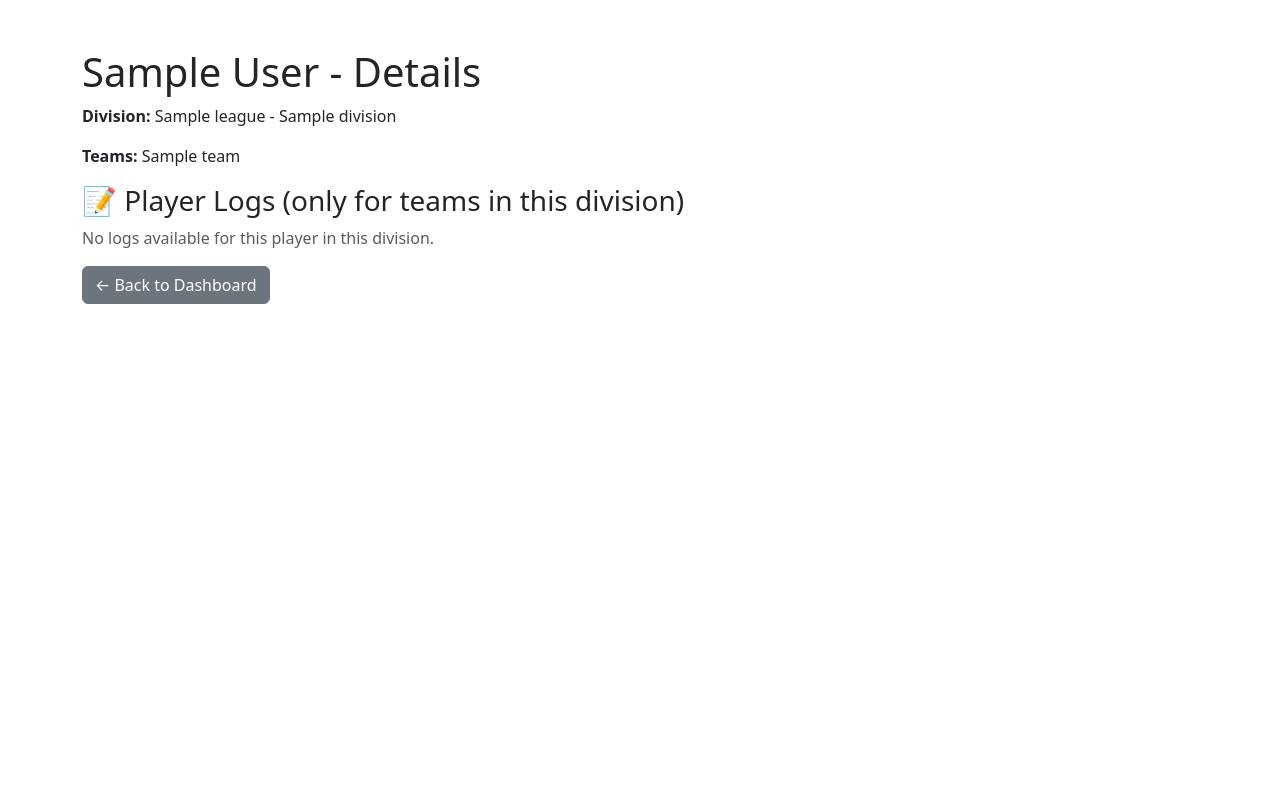
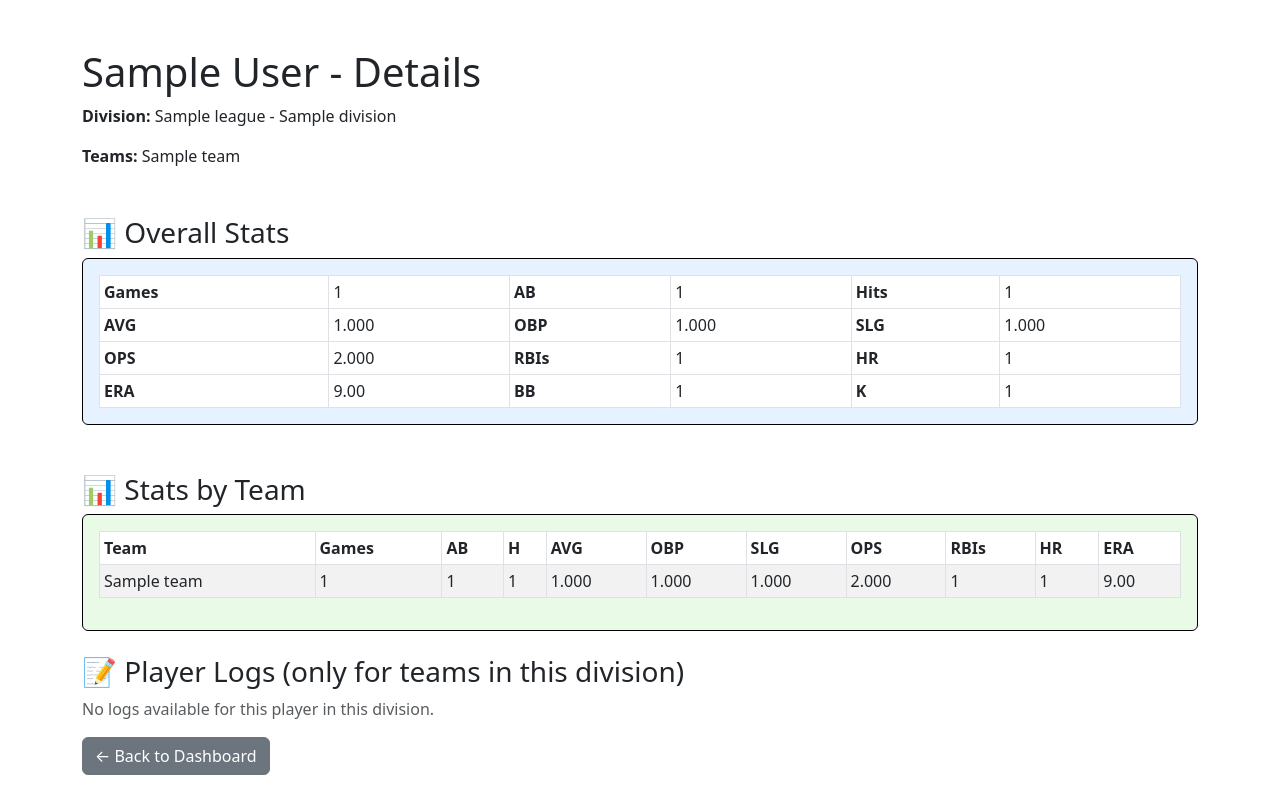
Before and after one commit to titancoder12/web3sportsdraft, a Django app: page /player/1/ in a window 1280 px wide. Run offline with Django 3.2, Linux system fonts and the light colour scheme; a user stored in the database is signed in; tables that the repository leaves empty hold one stand-in row (values such as "Sample post"); data that the repository does not hold is empty.

Commit message:
original dashboard link to plyaers now also display stats

```diff
--- a/docs/test_curl.txt
+++ b/docs/test_curl.txt
@@ -7,7 +7,7 @@ curl -X POST "http://127.0.0.1:8000/upload-boxscore/" \
 curl -X POST "https://draft.christopherlin.ca/upload-boxscore/" \
      -H "Authorization: Token 9379021725366129c5f161dd096732baa499beca" \
      -H "Content-Type: multipart/form-data" \
-     -F "file=@test_boxscore2.csv"
+     -F "file=@test_boxscore_3.csv"
 
 curl -X PATCH "http://127.0.0.1:8000/verify-stats/1/" \
      -H "Authorization: Token 8cfb4c9276787aedd3718ea70787bfd63ee6ad7c" \
--- a/league/templates/league/player_detail.html
+++ b/league/templates/league/player_detail.html
@@ -18,6 +18,87 @@
             Not assigned
         {% endif %}
     </p>
+
+
+    <h3 class="mt-5">📊 Overall Stats</h3>
+    <div class="p-3 mb-4 rounded" style="background-color: #e6f2ff; border: 1px solid #000">
+      <table class="table table-bordered table-sm bg-white mb-0">
+        <tbody>
+          <tr>
+            <th>Games</th>
+            <td>{{ overall_stats.games_played }}</td>
+            <th>AB</th>
+            <td>{{ overall_stats.at_bats }}</td>
+            <th>Hits</th>
+            <td>{{ overall_stats.hits }}</td>
+          </tr>
+          <tr>
+            <th>AVG</th>
+            <td>{{ overall_stats.avg }}</td>
+            <th>OBP</th>
+            <td>{{ overall_stats.obp }}</td>
+            <th>SLG</th>
+            <td>{{ overall_stats.slg }}</td>
+          </tr>
+          <tr>
+            <th>OPS</th>
+            <td>{{ overall_stats.ops }}</td>
+            <th>RBIs</th>
+            <td>{{ overall_stats.rbis }}</td>
+            <th>HR</th>
+            <td>{{ overall_stats.home_runs }}</td>
+          </tr>
+          <tr>
+            <th>ERA</th>
+            <td>{{ overall_stats.era }}</td>
+            <th>BB</th>
+            <td>{{ overall_stats.base_on_balls }}</td>
+            <th>K</th>
+            <td>{{ overall_stats.strikeouts }}</td>
+          </tr>
+        </tbody>
+      </table>
+    </div>
+
+
+    <h3 class="mt-5">📊 Stats by Team</h3>
+<div class="p-3 mb-4 rounded" style="background-color: #e9fbe6; border: 1px solid #000">
+  <table class="table table-striped table-bordered bg-white table-sm">
+    <thead>
+      <tr>
+        <th>Team</th>
+        <th>Games</th>
+        <th>AB</th>
+        <th>H</th>
+        <th>AVG</th>
+        <th>OBP</th>
+        <th>SLG</th>
+        <th>OPS</th>
+        <th>RBIs</th>
+        <th>HR</th>
+        <th>ERA</th>
+      </tr>
+    </thead>
+    <tbody>
+      {% for stat in team_stats %}
+        <tr>
+          <td>{{ stat.team.name }}</td>
+          <td>{{ stat.games_played }}</td>
+          <td>{{ stat.at_bats }}</td>
+          <td>{{ stat.hits }}</td>
+          <td>{{ stat.avg }}</td>
+          <td>{{ stat.obp }}</td>
+          <td>{{ stat.slg }}</td>
+          <td>{{ stat.ops }}</td>
+          <td>{{ stat.rbis }}</td>
+          <td>{{ stat.home_runs }}</td>
+          <td>{{ stat.era }}</td>
+        </tr>
+      {% endfor %}
+    </tbody>
+  </table>
+</div>
+
 
     <h3>📝 Player Logs (only for teams in this division)</h3>
 
--- a/league/views.py
+++ b/league/views.py
@@ -599,16 +599,122 @@ def player_detail(request, player_id):
             "message": "You do not have access to this player's details."
         })
 
-    # User is allowed — render the page
-    # Only fetch logs for this player, for teams in their current division
-    team_ids_in_division = Team.objects.filter(division=player.division).values_list("id", flat=True)
-    player_logs = PlayerLog.objects.filter(player=player, team_id__in=team_ids_in_division).select_related("team", "coach")
+    # Get teams in the player's division
+    teams_in_division = Team.objects.filter(division=player.division)
+    team_ids_in_division = teams_in_division.values_list("id", flat=True)
+
+    # Logs for this player, limited to teams in this division
+    player_logs = PlayerLog.objects.filter(
+        player=player,
+        team_id__in=team_ids_in_division
+    ).select_related("team", "coach")
+
+    # Filter to only player's teams in this division
+    player_division_teams = player.teams.filter(id__in=team_ids_in_division)
+
+    # === Per-Team Stats ===
+    team_stats = []
+    for team in player_division_teams:
+        stats_qs = PlayerGameStat.objects.filter(player=player).filter(
+            game__team_home=team
+        ) | PlayerGameStat.objects.filter(
+            player=player,
+            game__team_away=team
+        )
+
+        stats = stats_qs.aggregate(
+            games_played=Count('game', distinct=True),
+            at_bats=Sum('at_bats'),
+            hits=Sum('hits'),
+            runs=Sum('runs'),
+            rbis=Sum('rbis'),
+            home_runs=Sum('home_runs'),
+            base_on_balls=Sum('base_on_balls'),
+            strikeouts=Sum('strikeouts'),
+            innings_pitched=Sum('innings_pitched'),
+            earned_runs=Sum('earned_runs'),
+        )
+
+        ab = stats['at_bats'] or 0
+        hits = stats['hits'] or 0
+        bb = stats['base_on_balls'] or 0
+        slg = hits
+        obp = (hits + bb) / (ab + bb) if (ab + bb) > 0 else 0
+        avg = hits / ab if ab > 0 else 0
+        ops = obp + slg
+        era = (stats['earned_runs'] or 0) * 9 / (stats['innings_pitched'] or 1)
+
+        team_stats.append({
+            'team': team,
+            'games_played': stats['games_played'] or 0,
+            'at_bats': ab,
+            'hits': hits,
+            'runs': stats['runs'] or 0,
+            'rbis': stats['rbis'] or 0,
+            'home_runs': stats['home_runs'] or 0,
+            'base_on_balls': bb,
+            'strikeouts': stats['strikeouts'] or 0,
+            'avg': f"{avg:.3f}",
+            'obp': f"{obp:.3f}",
+            'slg': f"{slg:.3f}",
+            'ops': f"{ops:.3f}",
+            'era': f"{era:.2f}",
+        })
+
+    # === Overall Stats ===
+    overall_stats_qs = PlayerGameStat.objects.filter(
+        player=player,
+        game__team_home__in=player_division_teams
+    ) | PlayerGameStat.objects.filter(
+        player=player,
+        game__team_away__in=player_division_teams
+    )
+
+    overall = overall_stats_qs.aggregate(
+        games_played=Count('game', distinct=True),
+        at_bats=Sum('at_bats'),
+        hits=Sum('hits'),
+        runs=Sum('runs'),
+        rbis=Sum('rbis'),
+        home_runs=Sum('home_runs'),
+        base_on_balls=Sum('base_on_balls'),
+        strikeouts=Sum('strikeouts'),
+        innings_pitched=Sum('innings_pitched'),
+        earned_runs=Sum('earned_runs'),
+    )
+
+    ab = overall['at_bats'] or 0
+    hits = overall['hits'] or 0
+    bb = overall['base_on_balls'] or 0
+    slg = hits
+    obp = (hits + bb) / (ab + bb) if (ab + bb) > 0 else 0
+    avg = hits / ab if ab > 0 else 0
+    ops = obp + slg
+    era = (overall['earned_runs'] or 0) * 9 / (overall['innings_pitched'] or 1)
+
+    overall_stats = {
+        'games_played': overall['games_played'] or 0,
+        'at_bats': ab,
+        'hits': hits,
+        'runs': overall['runs'] or 0,
+        'rbis': overall['rbis'] or 0,
+        'home_runs': overall['home_runs'] or 0,
+        'base_on_balls': bb,
+        'strikeouts': overall['strikeouts'] or 0,
+        'avg': f"{avg:.3f}",
+        'obp': f"{obp:.3f}",
+        'slg': f"{slg:.3f}",
+        'ops': f"{ops:.3f}",
+        'era': f"{era:.2f}",
+    }
 
     return render(request, "league/player_detail.html", {
         "player": player,
         "is_coach": is_coach,
         "is_coordinator": is_coordinator,
         "player_logs": player_logs,
+        "team_stats": team_stats,
+        "overall_stats": overall_stats,
     })
 
 @login_required
```
